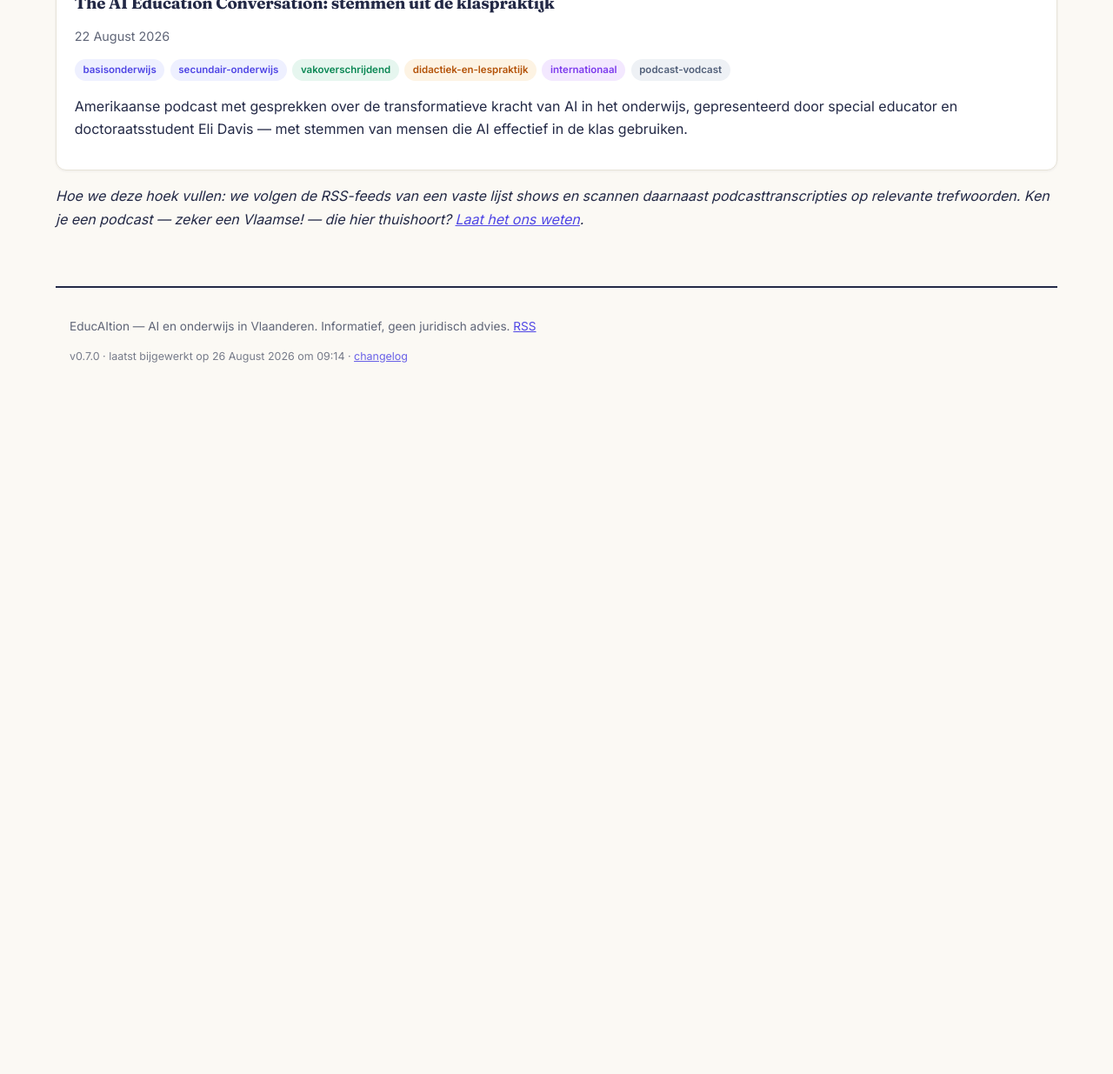
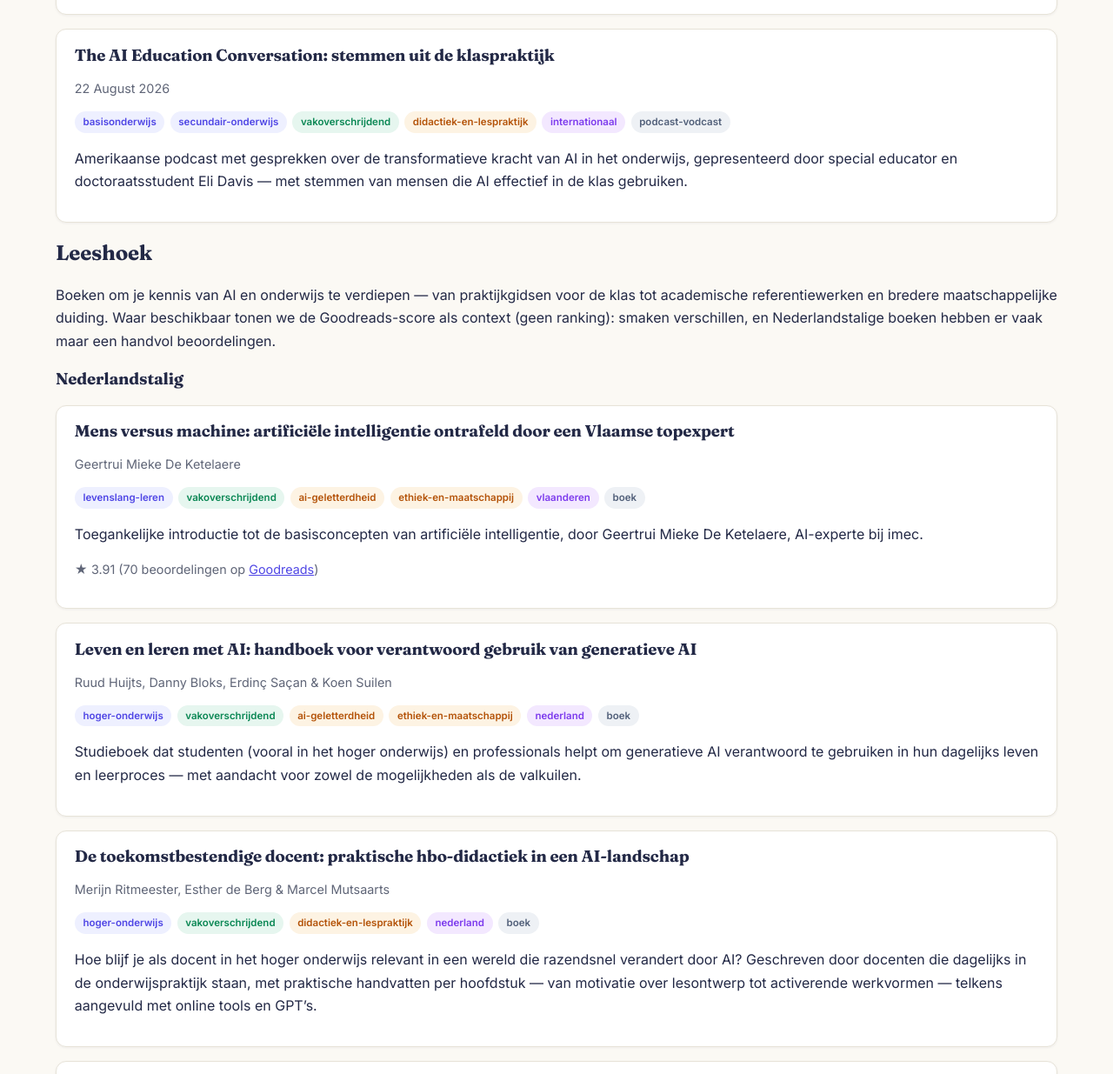
Before and after one commit to rvanbruggen/educaition, a Jekyll site: the page built from media.html, in a window 1280 px wide and 1400 px high, scrolled down 4009 px, cut to the strip 165-1400 px from the top of the window. Shown: the whole strip at 87% size. Built offline with Jekyll 4.4.1, drawn with Linux system fonts in a browser that asks for light colours; before the commit the page ends 4639 px from its top, so only the background shows below that; some of the changed text lies outside the part shown.

Commit message:
Book section

```diff
--- a/_config.yml
+++ b/_config.yml
@@ -11,7 +11,7 @@ social:
   name: EducAItion
   links:
     - https://github.com/rvanbruggen/educaition
-version: "0.7.0"
+version: "0.7.1"
 url: "https://www.educaition.today"
 baseurl: ""
 
--- a/_data/tags.yml
+++ b/_data/tags.yml
@@ -101,6 +101,7 @@ type:
   - {slug: opinie, naam: Opinie}
   - {slug: academische-publicatie, naam: Academische publicatie}
   - {slug: podcast-vodcast, naam: "Podcast / vodcast"}
+  - {slug: boek, naam: Boek}
 
 doelgroep:
   - {slug: leerkracht, naam: Leerkracht}
--- /dev/null
+++ b/_includes/goodreads-badge.html
@@ -0,0 +1,17 @@
+{% comment %}
+  Goodreads-context voor boekposts (type: boek).
+  Aanroep: {% include goodreads-badge.html item=post %}
+  Toont de gemiddelde score als context, niet als ranking; alleen bij
+  voldoende beoordelingen (>= 25). Anders enkel een link naar Goodreads,
+  of niets als het boek niet gelist is.
+{% endcomment %}
+{% assign item = include.item %}
+{% if item.goodreads_url %}
+  {% if item.goodreads_rating and item.goodreads_ratings >= 25 %}
+    <p class="meta goodreads">★ {{ item.goodreads_rating }}
+      ({{ item.goodreads_ratings }} beoordelingen op
+      <a href="{{ item.goodreads_url }}" rel="nofollow noopener">Goodreads</a>)</p>
+  {% else %}
+    <p class="meta goodreads"><a href="{{ item.goodreads_url }}" rel="nofollow noopener">Reviews op Goodreads</a></p>
+  {% endif %}
+{% endif %}
--- /dev/null
+++ b/_posts/2026-08-25-boek-ai-basisgids-voor-leraren.md
@@ -0,0 +1,20 @@
+---
+title: "Dé AI basisgids voor leraren: nuchter en direct inzetbaar in de klas"
+date: 2026-08-25
+niveau: [basisonderwijs, secundair-onderwijs]
+vak: [vakoverschrijdend]
+thema: [didactiek-en-lespraktijk, tools-en-platformen]
+regio: [nederland]
+type: boek
+doelgroep: [leerkracht]
+auteur: "Dieter Möckelmann, Robbert van Empel & Olaf de Groot"
+goodreads_checked: 2026-08-25
+---
+
+Nuchtere, praktische gids voor leraren die met AI aan de slag willen: van slimme tools
+tegen werkdruk over wetgeving tot lesvoorbeelden, met concrete prompts en ervaringen
+uit de klas. Voor wie wil starten, verdiepen of collega's meenemen. (Niet op Goodreads
+gelist; geen beoordelingen beschikbaar.)
+
+Meer info: [Managementboek](https://www.managementboek.nl/boek/9798299101591/de-ai-basisgids-voor-leraren-dieter-mockelmann)
+· [lerenwerkenmet.ai](https://lerenwerkenmet.ai/boek/).
--- /dev/null
+++ b/_posts/2026-08-25-boek-ai-guide-for-thinking-humans.md
@@ -0,0 +1,24 @@
+---
+title: "Artificial Intelligence: A Guide for Thinking Humans (Melanie Mitchell): nuchtere introductie tot wat AI wél en niet kan"
+date: 2026-08-25
+niveau: [levenslang-leren]
+vak: [vakoverschrijdend]
+thema: [ai-geletterdheid]
+regio: [internationaal]
+type: boek
+doelgroep: [leerkracht, lerende]
+auteur: "Melanie Mitchell"
+uitgever: "Farrar, Straus and Giroux / Penguin"
+goodreads_url: https://www.goodreads.com/book/show/43565360-artificial-intelligence
+goodreads_rating: 4.33
+goodreads_ratings: 4211
+goodreads_checked: 2026-08-25
+---
+
+AI-onderzoekster Melanie Mitchell (Santa Fe Institute) legt uit hoe AI werkt en
+waarom we de mogelijkheden ervan vaak overschatten. Door The New York Times en The
+Wall Street Journal bij de vijf beste AI-boeken gerekend. De beste keuze voor wie
+één degelijk, nuchter introductieboek wil lezen.
+
+Meer info: [Wikipedia](https://en.wikipedia.org/wiki/Artificial_Intelligence:_A_Guide_for_Thinking_Humans)
+· [reviews op Goodreads](https://www.goodreads.com/book/show/43565360-artificial-intelligence).
--- /dev/null
+++ b/_posts/2026-08-25-boek-ai-in-education-holmes.md
@@ -0,0 +1,24 @@
+---
+title: "Artificial Intelligence in Education (Holmes, Bialik & Fadel): het academische referentiewerk"
+date: 2026-08-25
+niveau: [hoger-onderwijs, secundair-onderwijs, lerarenopleiding]
+vak: [vakoverschrijdend]
+thema: [onderzoek-en-evidentie, didactiek-en-lespraktijk]
+regio: [internationaal]
+type: boek
+doelgroep: [lerarenopleider, directie-en-beleid]
+auteur: "Wayne Holmes, Maya Bialik & Charles Fadel"
+uitgever: "Center for Curriculum Redesign (2019)"
+goodreads_url: https://www.goodreads.com/book/show/44235058-artificial-intelligence-in-education
+goodreads_rating: 4.24
+goodreads_ratings: 25
+goodreads_checked: 2026-08-25
+---
+
+Het academische referentiewerk over AI in het onderwijs: beloften én implicaties voor
+lesgeven en leren. Wayne Holmes (UCL) is consultant AI & onderwijs voor UNESCO en de
+Raad van Europa — dé wetenschappelijke autoriteit in dit veld. Let op: weinig
+Goodreads-beoordelingen (25), dus de score is indicatief.
+
+Meer info: [Google Books](https://books.google.com/books/about/Artificial_Intelligence_in_Education.html?id=tzO7wgEACAAJ)
+· [reviews op Goodreads](https://www.goodreads.com/book/show/44235058-artificial-intelligence-in-education).
--- /dev/null
+++ b/_posts/2026-08-25-boek-brave-new-words.md
@@ -0,0 +1,25 @@
+---
+title: "Brave New Words (Sal Khan): hoe AI het onderwijs zal veranderen"
+date: 2026-08-25
+niveau: [basisonderwijs, secundair-onderwijs]
+vak: [vakoverschrijdend]
+thema: [tools-en-platformen, didactiek-en-lespraktijk]
+regio: [internationaal]
+type: boek
+doelgroep: [leerkracht, ouders, directie-en-beleid]
+auteur: "Salman Khan"
+uitgever: "Viking/Penguin (2024)"
+goodreads_url: https://www.goodreads.com/book/show/196848520-brave-new-words
+goodreads_rating: 3.58
+goodreads_ratings: 3404
+goodreads_checked: 2026-08-25
+---
+
+De oprichter van Khan Academy schreef het eerste breed toegankelijke boek over de
+AI-revolutie in het onderwijs: gepersonaliseerd leren, AI-tutoren zoals Khanmigo, en
+wat dat betekent voor leraren, ouders en leerlingen. Uitgesproken optimistisch — lees
+het naast kritischere stemmen. Sluit mooi aan bij de Sal Khan-vodcast in deze
+Mediahoek.
+
+Meer info: [Penguin Random House](https://www.penguinrandomhouse.com/books/740806/brave-new-words-by-salman-khan/)
+· [reviews op Goodreads](https://www.goodreads.com/book/show/196848520-brave-new-words).
--- /dev/null
+++ b/_posts/2026-08-25-boek-chatten-met-napoleon.md
@@ -0,0 +1,26 @@
+---
+title: "Chatten met Napoleon 3.0: hét Nederlandstalige standaardwerk over generatieve AI in het onderwijs"
+date: 2026-08-25
+niveau: [secundair-onderwijs, hoger-onderwijs]
+vak: [vakoverschrijdend]
+thema: [didactiek-en-lespraktijk, ai-geletterdheid, evaluatie-en-fraude]
+regio: [nederland]
+type: boek
+doelgroep: [leerkracht]
+auteur: "Barend Last & Thijmen Sprakel"
+uitgever: "Boom"
+isbn: "9789024474622"
+goodreads_url: https://www.goodreads.com/book/show/199910517-chatten-met-napoleon
+goodreads_rating: 3.63
+goodreads_ratings: 46
+goodreads_checked: 2026-08-25
+---
+
+Uitgegroeid tot hét Nederlandstalige standaardwerk over generatieve AI in het
+onderwijs. De derde editie werd grondig herwerkt en uitgebreid met nieuwe hoofdstukken
+over AI-geletterdheid, toetsing, schrijven met AI en onderwijsbeleid. Praktisch en
+didactisch onderbouwd, van secundair tot universitair onderwijs.
+
+Meer info: [Boom](https://www.boom.nl/hoger-onderwijs/100-16637_Chatten-met-Napoleon-2e-editie)
+· [Standaard Boekhandel](https://www.standaardboekhandel.be/p/chatten-met-napoleon-30-9789024474622)
+· [reviews op Goodreads](https://www.goodreads.com/book/show/199910517-chatten-met-napoleon).
--- /dev/null
+++ b/_posts/2026-08-25-boek-co-intelligence.md
@@ -0,0 +1,23 @@
+---
+title: "Co-Intelligence (Ethan Mollick): leren werken en lesgeven mét AI"
+date: 2026-08-25
+niveau: [levenslang-leren, hoger-onderwijs]
+vak: [vakoverschrijdend]
+thema: [ai-geletterdheid, professionalisering]
+regio: [internationaal]
+type: boek
+doelgroep: [leerkracht, directie-en-beleid]
+auteur: "Ethan Mollick"
+uitgever: "Portfolio/Penguin (2024)"
+goodreads_url: https://www.goodreads.com/book/show/198678736-co-intelligence
+goodreads_rating: 3.92
+goodreads_ratings: 17815
+goodreads_checked: 2026-08-25
+---
+
+Wharton-professor Ethan Mollick laat op basis van eigen praktijkervaring zien hoe
+mensen en AI echt samenwerken — ook in het onderwijs, waar hij AI-gebruik in zijn
+lessen verplichtte. Een van de meest gelezen en meest aanbevolen AI-boeken voor wie
+wil begrijpen wat "werken met AI als co-intelligentie" concreet betekent.
+
+Meer info: [reviews op Goodreads](https://www.goodreads.com/book/show/198678736-co-intelligence).
--- /dev/null
+++ b/_posts/2026-08-25-boek-de-toekomstbestendige-docent.md
@@ -0,0 +1,23 @@
+---
+title: "De toekomstbestendige docent: praktische hbo-didactiek in een AI-landschap"
+date: 2026-08-25
+niveau: [hoger-onderwijs]
+vak: [vakoverschrijdend]
+thema: [didactiek-en-lespraktijk]
+regio: [nederland]
+type: boek
+doelgroep: [leerkracht]
+auteur: "Merijn Ritmeester, Esther de Berg & Marcel Mutsaarts"
+uitgever: "FLOOT"
+isbn: "9789083377469"
+goodreads_checked: 2026-08-25
+---
+
+Hoe blijf je als docent in het hoger onderwijs relevant in een wereld die razendsnel
+verandert door AI? Geschreven door docenten die dagelijks in de onderwijspraktijk
+staan, met praktische handvatten per hoofdstuk — van motivatie over lesontwerp tot
+activerende werkvormen — telkens aangevuld met online tools en GPT's. (Niet op
+Goodreads gelist; geen beoordelingen beschikbaar.)
+
+Meer info: [FLOOT](https://lerenmetfloot.nl/product/toekomstbestendige-docent/)
+· [AI voor Docenten](https://aivoordocenten.nl/boeken/).
--- /dev/null
+++ b/_posts/2026-08-25-boek-empire-of-ai.md
@@ -0,0 +1,25 @@
+---
+title: "Empire of AI (Karen Hao): de kritische blik achter de schermen van OpenAI"
+date: 2026-08-25
+niveau: [levenslang-leren]
+vak: [vakoverschrijdend]
+thema: [ethiek-en-maatschappij]
+regio: [internationaal]
+type: boek
+doelgroep: [leerkracht, directie-en-beleid]
+auteur: "Karen Hao"
+uitgever: "Penguin Press (2025)"
+goodreads_url: https://www.goodreads.com/book/show/222725518-empire-of-ai
+goodreads_rating: 4.02
+goodreads_ratings: 15214
+goodreads_checked: 2026-08-25
+---
+
+Onderzoeksjournaliste Karen Hao reconstrueert de geschiedenis en cultuur van OpenAI:
+de belofte van artificiële algemene intelligentie, de geheimhouding, en de grondstoffen
+en arbeid die het AI-imperium draaiende houden. De kritische tegenhanger van de
+optimistische AI-boeken — nuttig voor wie leerlingen wil leren kritisch naar
+AI-bedrijven te kijken.
+
+Meer info: [Wikipedia](https://en.wikipedia.org/wiki/Empire_of_AI)
+· [reviews op Goodreads](https://www.goodreads.com/book/show/222725518-empire-of-ai).
--- /dev/null
+++ b/_posts/2026-08-25-boek-ethics-of-ai-in-education.md
@@ -0,0 +1,23 @@
+---
+title: "The Ethics of Artificial Intelligence in Education (Holmes & Porayska-Pomsta): ethiek als kernvraag"
+date: 2026-08-25
+niveau: [hoger-onderwijs, lerarenopleiding]
+vak: [vakoverschrijdend]
+thema: [ethiek-en-maatschappij, onderzoek-en-evidentie, beleid-en-regelgeving]
+regio: [internationaal]
+type: boek
+doelgroep: [lerarenopleider, directie-en-beleid]
+auteur: "Wayne Holmes & Kaśka Porayska-Pomsta (red.)"
+uitgever: "Routledge"
+goodreads_url: https://www.goodreads.com/book/show/60255666-the-ethics-of-artificial-intelligence-in-education
+goodreads_checked: 2026-08-25
+---
+
+Academische bundel over de ethische kernvragen bij AI in het onderwijs: wat betekent
+het als adaptieve, geautomatiseerde en datagedreven systemen wereldwijd scholen en
+universiteiten binnenkomen? Voor beleidsmakers, onderzoekers en lerarenopleiders die
+dieper willen graven dan de praktijkgidsen. (Te weinig Goodreads-beoordelingen voor
+een betekenisvolle score.)
+
+Meer info: [Routledge](https://www.routledge.com/The-Ethics-of-Artificial-Intelligence-in-Education-Practices-Challenges-and-Debates/Holmes-Porayska-Pomsta/p/book/9780367349721)
+· [Goodreads](https://www.goodreads.com/book/show/60255666-the-ethics-of-artificial-intelligence-in-education).
--- /dev/null
+++ b/_posts/2026-08-25-boek-leven-en-leren-met-ai.md
@@ -0,0 +1,17 @@
+---
+title: "Leven en leren met AI: handboek voor verantwoord gebruik van generatieve AI"
+date: 2026-08-25
+niveau: [hoger-onderwijs]
+vak: [vakoverschrijdend]
+thema: [ai-geletterdheid, ethiek-en-maatschappij]
+regio: [nederland]
+type: boek
+doelgroep: [lerende, leerkracht]
+auteur: "Ruud Huijts, Danny Bloks, Erdinç Saçan & Koen Suilen"
+---
+
+Studieboek dat studenten (vooral in het hoger onderwijs) en professionals helpt om
+generatieve AI verantwoord te gebruiken in hun dagelijks leven en leerproces — met
+aandacht voor zowel de mogelijkheden als de valkuilen.
+
+Meer info: [Zuyd LibGuide achtergrondliteratuur](https://libguides.bibliotheek.zuyd.nl/AI/achtergrondliteratuur).
--- /dev/null
+++ b/_posts/2026-08-25-boek-mens-versus-machine.md
@@ -0,0 +1,27 @@
+---
+title: "Mens versus machine: artificiële intelligentie ontrafeld door een Vlaamse topexpert"
+date: 2026-08-25
+niveau: [levenslang-leren]
+vak: [vakoverschrijdend]
+thema: [ai-geletterdheid, ethiek-en-maatschappij]
+regio: [vlaanderen]
+type: boek
+doelgroep: [leerkracht, lerende]
+auteur: "Geertrui Mieke De Ketelaere"
+uitgever: "Pelckmans"
+isbn: "9789463370912"
+goodreads_url: https://www.goodreads.com/book/show/55974133-mens-versus-machine
+goodreads_rating: 3.91
+goodreads_ratings: 70
+goodreads_checked: 2026-08-25
+---
+
+Toegankelijke introductie tot de basisconcepten van artificiële intelligentie, door
+Geertrui Mieke De Ketelaere, AI-experte bij imec. Geen boek specifiek over onderwijs,
+maar wél de Vlaamse referentie om AI te begrijpen — met veel aandacht voor de kansen,
+de risico's en de maatschappelijke en ethische uitdagingen. Ideaal als eerste boek
+voor wie AI-geletterdheid wil opbouwen.
+
+Meer info: [Pelckmans](https://www.pelckmansuitgevers.be/mens-versus-machine.html)
+· [Standaard Boekhandel](https://www.standaardboekhandel.be/p/mens-versus-machine-9789463370912)
+· [reviews op Goodreads](https://www.goodreads.com/book/show/55974133-mens-versus-machine).
--- /dev/null
+++ b/_posts/2026-08-25-boek-nexus.md
@@ -0,0 +1,24 @@
+---
+title: "Nexus (Yuval Noah Harari): informatienetwerken van kleitablet tot AI"
+date: 2026-08-25
+niveau: [levenslang-leren]
+vak: [vakoverschrijdend]
+thema: [ethiek-en-maatschappij]
+regio: [internationaal]
+type: boek
+doelgroep: [leerkracht, lerende]
+auteur: "Yuval Noah Harari"
+uitgever: "Random House (2024)"
+goodreads_url: https://www.goodreads.com/book/show/204927599-nexus
+goodreads_rating: 4.15
+goodreads_ratings: 54145
+goodreads_checked: 2026-08-25
+---
+
+Harari plaatst AI in het grote verhaal van informatienetwerken, van de eerste
+schriftsystemen tot vandaag — en waarschuwt voor wat er gebeurt als we die netwerken
+niet democratisch inbedden. Geen onderwijsboek, wel breed maatschappelijk
+duidingsmateriaal dat ook in de klas (geschiedenis, burgerschap) bruikbaar is. Ook in
+Nederlandse vertaling verkrijgbaar.
+
+Meer info: [reviews op Goodreads](https://www.goodreads.com/book/show/204927599-nexus).
--- /dev/null
+++ b/_posts/2026-08-25-boek-teaching-with-ai.md
@@ -0,0 +1,23 @@
+---
+title: "Teaching with AI (Bowen & Watson): praktijkgids voor een nieuw leertijdperk"
+date: 2026-08-25
+niveau: [hoger-onderwijs, secundair-onderwijs]
+vak: [vakoverschrijdend]
+thema: [didactiek-en-lespraktijk, evaluatie-en-fraude]
+regio: [internationaal]
+type: boek
+doelgroep: [leerkracht, lerarenopleider]
+auteur: "José Antonio Bowen & C. Edward Watson"
+uitgever: "Johns Hopkins University Press"
+goodreads_url: https://www.goodreads.com/book/show/197636554-teaching-with-ai
+goodreads_rating: 3.77
+goodreads_ratings: 751
+goodreads_checked: 2026-08-25
+---
+
+Internationaal de meest aanbevolen praktijkgids voor docenten die AI in hun onderwijs
+willen integreren: van opdrachtontwerp en toetsing tot AI-beleid in de klas. De
+tweede, geactualiseerde editie (2025) verscheen als "Teach with AI".
+
+Meer info: [Forbes-overzicht van AI-onderwijsboeken](https://www.forbes.com/sites/danfitzpatrick/2025/12/28/the-10-books-every-educator-exploring-ai-needs-published-in-2025/)
+· [reviews op Goodreads](https://www.goodreads.com/book/show/197636554-teaching-with-ai).
--- a/media.html
+++ b/media.html
@@ -4,10 +4,13 @@ title: Mediahoek
 permalink: /media/
 ---
 <h1>Mediahoek</h1>
-<p>Podcasts en vodcasts over AI in het onderwijs. We selecteren en beschrijven ze in het
-Nederlands; de shows zelf zijn Nederlandstalig of internationaal.</p>
+<p>Podcasts, vodcasts en leesvoer over AI in het onderwijs. We selecteren en
+beschrijven alles in het Nederlands; de shows en boeken zelf zijn Nederlandstalig
+of internationaal.</p>
 
-<h2>Nederlandstalig</h2>
+<h2>Podcasts &amp; vodcasts</h2>
+
+<h3>Nederlandstalig</h3>
 <ul class="post-list">
   {% for post in site.posts %}
     {% if post.type == "podcast-vodcast" %}{% unless post.regio contains "internationaal" %}
@@ -22,7 +25,7 @@ Nederlands; de shows zelf zijn Nederlandstalig of internationaal.</p>
   {% endfor %}
 </ul>
 
-<h2>Internationaal</h2>
+<h3>Internationaal</h3>
 <ul class="post-list">
   {% for post in site.posts %}
     {% if post.type == "podcast-vodcast" %}{% if post.regio contains "internationaal" %}
@@ -37,7 +40,45 @@ Nederlands; de shows zelf zijn Nederlandstalig of internationaal.</p>
   {% endfor %}
 </ul>
 
-<p><em>Hoe we deze hoek vullen: we volgen de RSS-feeds van een vaste lijst shows en scannen
-daarnaast podcasttranscripties op relevante trefwoorden. Ken je een podcast — zeker een
-Vlaamse! — die hier thuishoort?
+<h2 id="leeshoek">Leeshoek</h2>
+<p>Boeken om je kennis van AI en onderwijs te verdiepen — van praktijkgidsen voor
+de klas tot academische referentiewerken en bredere maatschappelijke duiding. Waar
+beschikbaar tonen we de Goodreads-score als context (geen ranking): smaken
+verschillen, en Nederlandstalige boeken hebben er vaak maar een handvol
+beoordelingen.</p>
+
+<h3>Nederlandstalig</h3>
+<ul class="post-list">
+  {% for post in site.posts %}
+    {% if post.type == "boek" %}{% unless post.regio contains "internationaal" %}
+    <li>
+      <h3><a href="{{ post.url | relative_url }}">{{ post.title }}</a></h3>
+      <p class="meta">{{ post.auteur }}</p>
+      {% include tag-badges.html item=post %}
+      <p>{% include eerste-zin.html item=post %}</p>
+      {% include goodreads-badge.html item=post %}
+    </li>
+    {% endunless %}{% endif %}
+  {% endfor %}
+</ul>
+
+<h3>Internationaal</h3>
+<ul class="post-list">
+  {% for post in site.posts %}
+    {% if post.type == "boek" %}{% if post.regio contains "internationaal" %}
+    <li>
+      <h3><a href="{{ post.url | relative_url }}">{{ post.title }}</a></h3>
+      <p class="meta">{{ post.auteur }}</p>
+      {% include tag-badges.html item=post %}
+      <p>{% include eerste-zin.html item=post %}</p>
+      {% include goodreads-badge.html item=post %}
+    </li>
+    {% endif %}{% endif %}
+  {% endfor %}
+</ul>
+
+<p><em>Hoe we deze hoek vullen: we volgen de RSS-feeds van een vaste lijst shows,
+scannen podcasttranscripties op relevante trefwoorden, en selecteren boeken
+redactioneel — Goodreads-scores zijn context, geen criterium. Ken je een podcast
+of boek — zeker een Vlaams! — dat hier thuishoort?
 <a href="{{ '/over/' | relative_url }}">Laat het ons weten</a>.</em></p>
```
Also changed, not shown: CHANGELOG.md.
